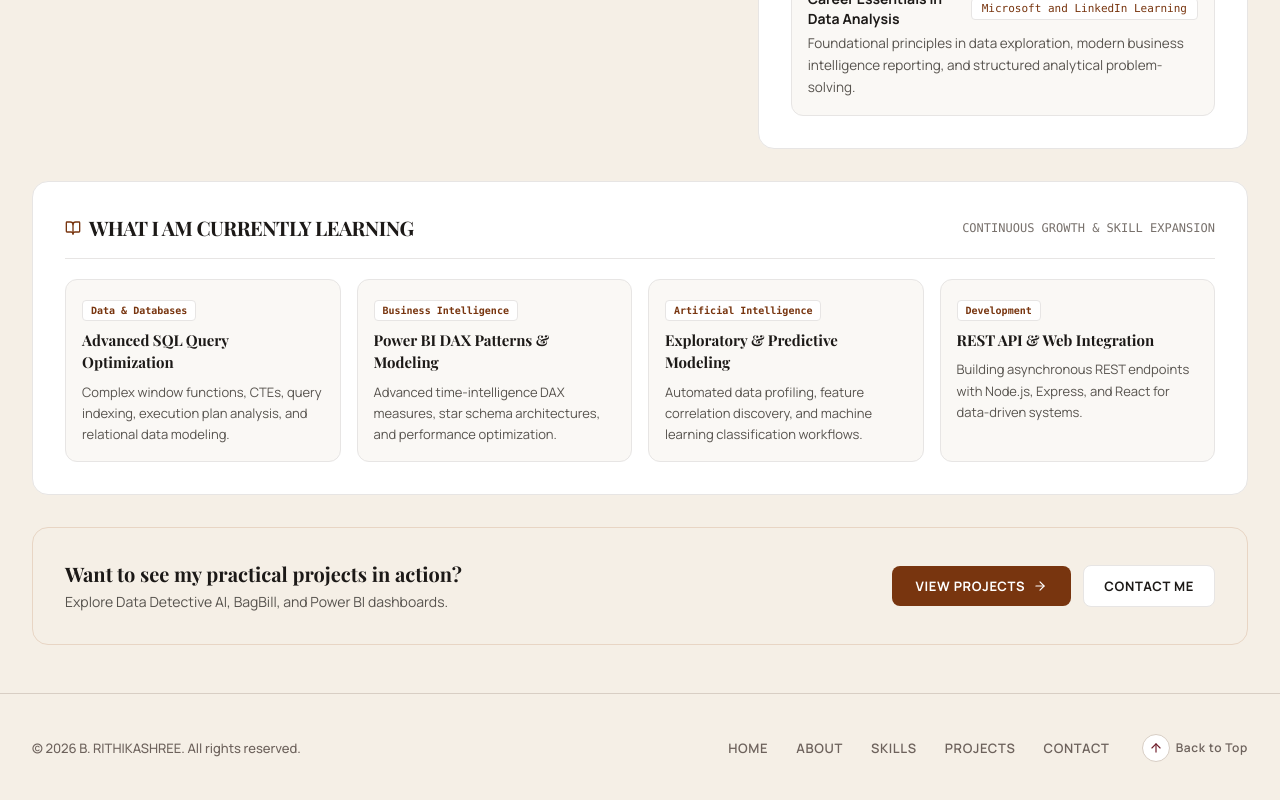
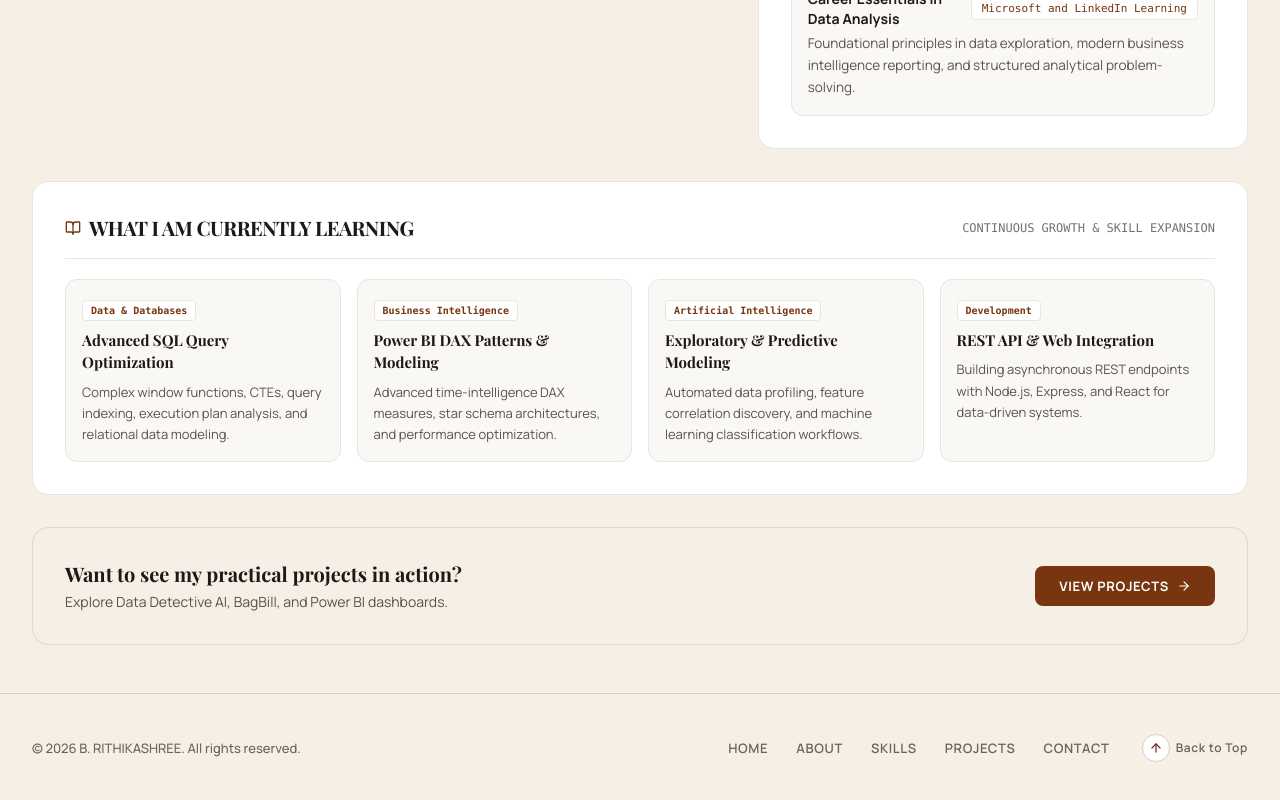
Before and after one commit to rithii1702/rithikashree-portfolio, a React (Vite) app: page /about in a window 1280 px wide. Shown: the part 1148-1948 px from the top of the page. Built offline with nearby package versions, Linux system fonts and the light colour scheme; a web font is replaced by a local one.

Commit message:
Remove ONLY the Contact Me button from About page CTA

```diff
--- a/src/pages/AboutPage.tsx
+++ b/src/pages/AboutPage.tsx
@@ -267,19 +267,13 @@ export const AboutPage: React.FC = () => {
               Explore Data Detective AI, BagBill, and Power BI dashboards.
             </p>
           </div>
-          <div className="flex items-center gap-3">
+          <div>
             <Link
               to="/projects"
-              className="inline-flex items-center gap-2 px-5 sm:px-6 py-2.5 sm:py-3 bg-[#78350F] hover:bg-[#612A0C] text-white text-xs sm:text-[13px] font-bold uppercase tracking-wider rounded-lg transition-colors shadow-xs"
+              className="inline-flex items-center gap-2 px-5 sm:px-6 py-2.5 sm:py-3 bg-[#78350F] hover:bg-[#612A0C] text-white text-xs sm:text-[13px] font-bold uppercase tracking-wider rounded-lg transition-colors shadow-xs shrink-0"
             >
               <span>View Projects</span>
               <ArrowRight className="w-3.5 h-3.5" />
-            </Link>
-            <Link
-              to="/contact"
-              className="inline-flex items-center gap-2 px-4 sm:px-5 py-2.5 sm:py-3 bg-white hover:bg-[#FAF8F5] text-[#1C1917] border border-[#E7E5E4] text-xs sm:text-[13px] font-bold uppercase tracking-wider rounded-lg transition-colors"
-            >
-              <span>Contact Me</span>
             </Link>
           </div>
         </motion.div>
```
